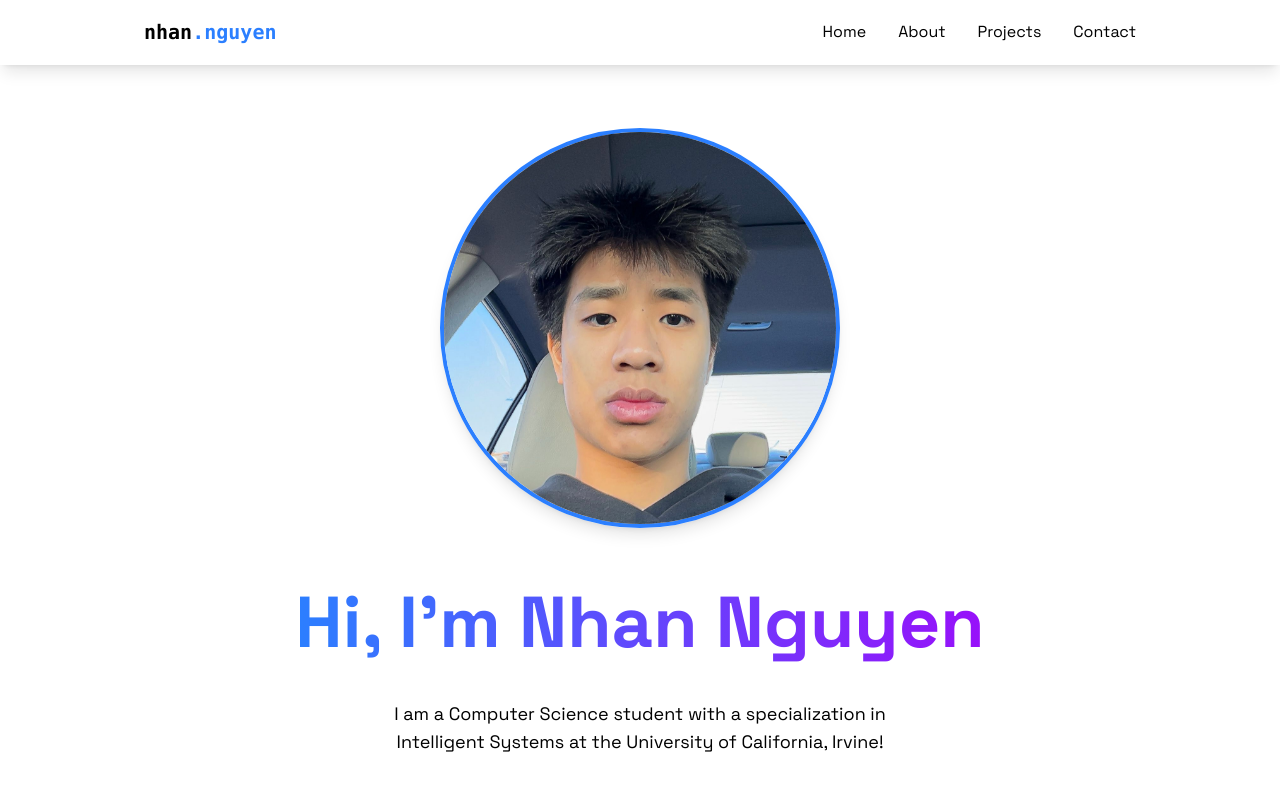
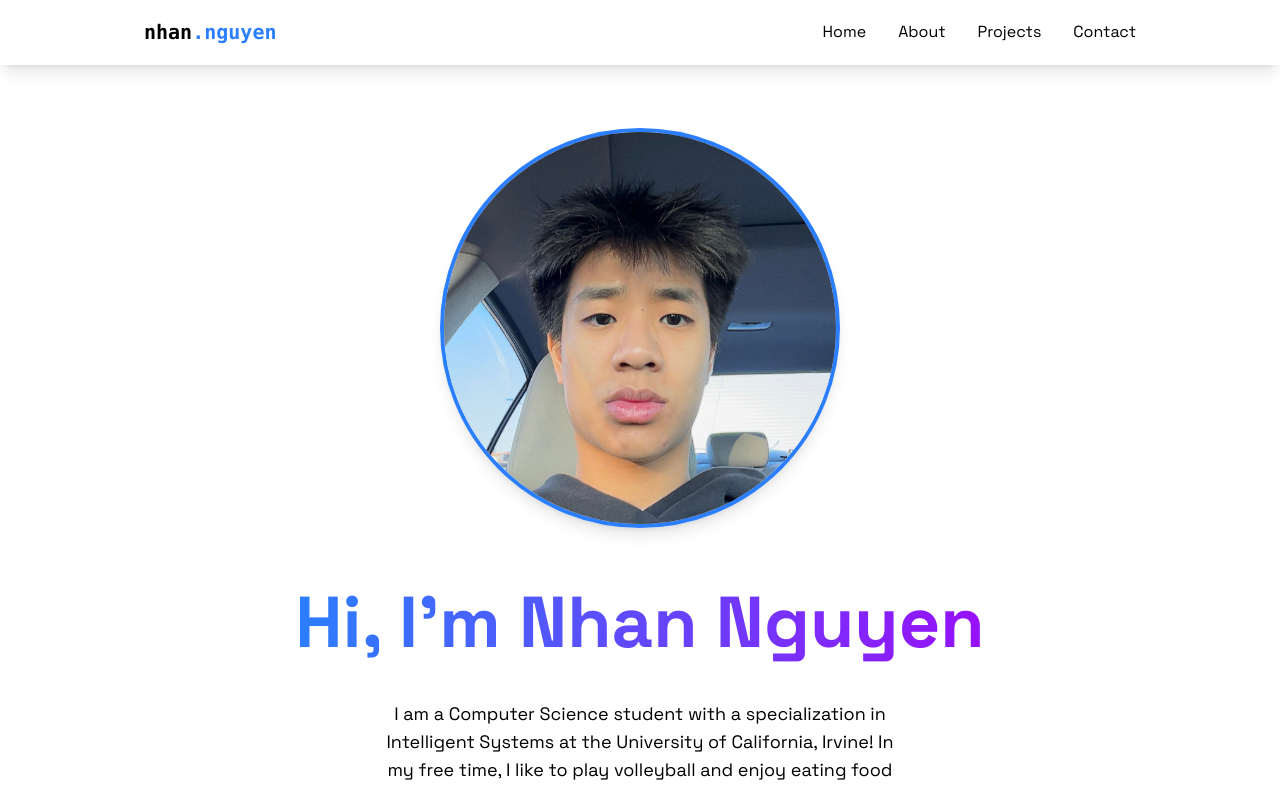
Before and after one commit to nhanngyn2004/portfolio, a React (Vite) app: page / in a window 1280 px wide. Shown: the top 786 px of the page. Built offline with nearby package versions, Linux system fonts and the light colour scheme.

Commit message:
update home section

```diff
--- a/src/components/sections/Home.jsx
+++ b/src/components/sections/Home.jsx
@@ -23,7 +23,7 @@ export const Home = () => {
                 </h1>
 
                 <p className="text-black text-lg mb-8 max-w-lg mx-auto">
-                I am a Computer Science student with a specialization in Intelligent Systems at the University of California, Irvine!
+                I am a Computer Science student with a specialization in Intelligent Systems at the University of California, Irvine! In my free time, I like to play volleyball and enjoy eating food with friends.
                 </p>
 
                 <div className="flex justify-center space-x-4">
```
